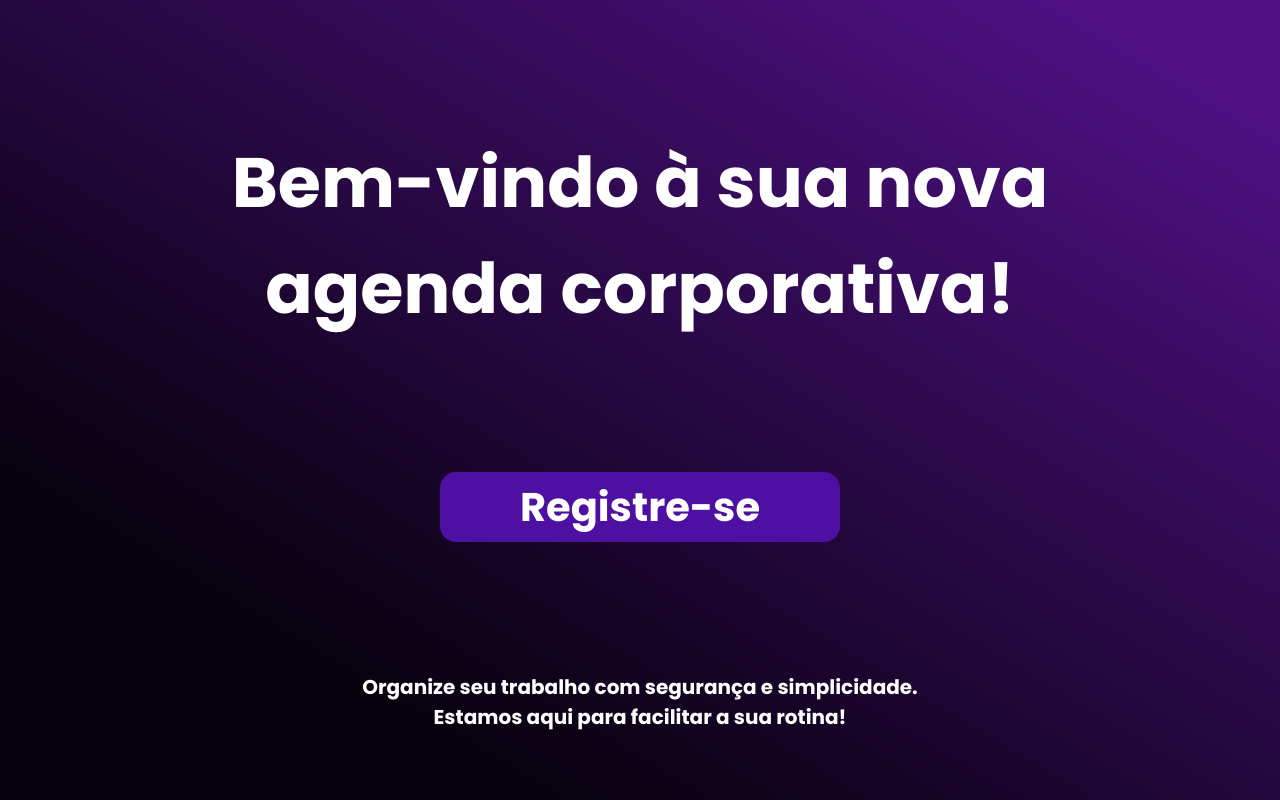
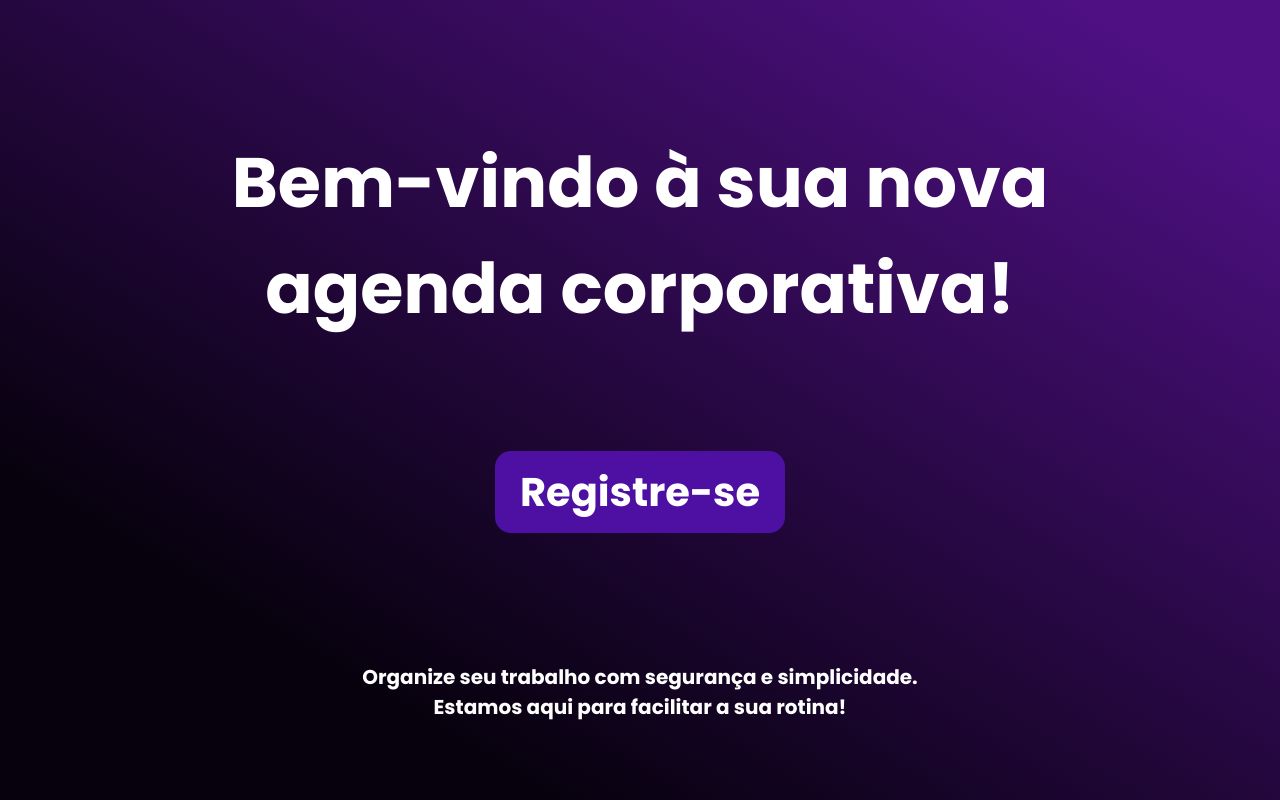
Before and after one commit to FlavioIrl/Agenda-Telefonica-React, a React (Vite) app: page / in a window 1280 px wide. Built offline with nearby package versions, Linux system fonts and the light colour scheme.

Commit message:
adicionando link

```diff
--- a/src/App.tsx
+++ b/src/App.tsx
@@ -1,9 +1,9 @@
 import EstiloGlobal from './styles'
 import { createBrowserRouter, RouterProvider } from 'react-router-dom'
 
-import Home from './containers/Home'
-import Registro from './containers/Registro'
-import PaginaPrincipal from './containers/PaginaPrincipal'
+import Home from './pages/Home'
+import Registro from './pages/Registro'
+import PaginaPrincipal from './pages/PaginaPrincipal'
 
 const rotas = createBrowserRouter([
   { path: '/', element: <Home /> },
--- a/src/containers/Home/index.tsx
+++ b/src/pages/Home/index.tsx
@@ -4,7 +4,7 @@ const Home = () => {
   return (
     <FundoHome>
       <TituloHome>Bem-vindo à sua nova agenda corporativa!</TituloHome>
-      <BotaoHome>Registre-se</BotaoHome>
+      <BotaoHome to="/registro">Registre-se</BotaoHome>
       <Texto>
         Organize seu trabalho com segurança e simplicidade. Estamos aqui para
         facilitar a sua rotina!
--- a/src/containers/Home/styles.ts
+++ b/src/pages/Home/styles.ts
@@ -1,3 +1,4 @@
+import { Link } from 'react-router-dom'
 import styled from 'styled-components'
 
 export const FundoHome = styled.div`
@@ -20,19 +21,18 @@ export const TituloHome = styled.h1`
   max-width: 1000px;
   padding-top: 130px;
   font-weight: bold;
+  margin-bottom: 120px;
 `
 
-export const BotaoHome = styled.button`
+export const BotaoHome = styled(Link)`
   color: #fff;
   font-weight: bold;
   font-family: Poppins, sans-serif;
-  padding: 5px 10px;
-  border: none;
+  padding: 13px 25px;
   font-size: 40px;
+  text-decoration: none;
   background-color: #4e10a3;
-  width: 400px;
   border-radius: 16px;
-  margin: 130px;
   cursor: pointer;
 
   &:hover {
@@ -46,6 +46,7 @@ export const Texto = styled.p`
   margin: 0 auto;
   max-width: 600px;
   margin-bottom: 80px;
+  margin-top: 140px;
 `
 
 export const ImagemLink = styled.img`
--- a/src/containers/PaginaPrincipal/index.tsx
+++ b/src/pages/PaginaPrincipal/index.tsx
@@ -1,7 +1,7 @@
 import { Layout, ListaContatosWrapper } from "./styles"
 
-import { Perfil } from "../Perfil"
-import ListaContatos from "../ListaContatos"
+import { Perfil } from "../../containers/Perfil"
+import ListaContatos from "../../containers/ListaContatos"
 
 const PaginaPrincipal = () => {
     return(
--- a/src/containers/Registro/index.tsx
+++ b/src/pages/Registro/index.tsx
@@ -27,8 +27,8 @@ const RegistroUser = () => {
         <label>Cargo: (opcional)</label>
         <RegistroInput type="text" placeholder="Digite o cargo" />
         <BotoesContainer>
-          <BotaoVoltar>Voltar</BotaoVoltar>
-          <BotaoSalvar>Salvar</BotaoSalvar>
+          <BotaoVoltar to="/">Voltar</BotaoVoltar>
+          <BotaoSalvar to="/paginaPrincipal">Salvar</BotaoSalvar>
         </BotoesContainer>
       </RegistroConteudo>
     </Registro>
--- a/src/styles/index.ts
+++ b/src/styles/index.ts
@@ -1,3 +1,4 @@
+import { Link } from 'react-router-dom'
 import styled, { createGlobalStyle } from 'styled-components'
 
 const EstiloGlobal = createGlobalStyle`
@@ -20,6 +21,17 @@ export const BotaoBase = styled.button`
   border-radius: 16px;
   cursor: pointer;
 `
+
+export const BotaoLink = styled(Link)`
+  color: #fff;
+  font-weight: bold;
+  font-family: Roboto, sans-serif;
+  padding: 8px 50px;
+  text-decoration: none;
+  font-size: 20px;
+  border-radius: 16px;
+  cursor: pointer;
+`
 export const Container = styled.div`
   display: grid;
   grid-template-columns: 224px auto;
```
Also changed, not shown: src/pages/PaginaPrincipal/styles.ts (renamed from src/containers/PaginaPrincipal/styles.ts), src/pages/Registro/styles.ts (renamed from src/containers/Registro/styles.ts).
